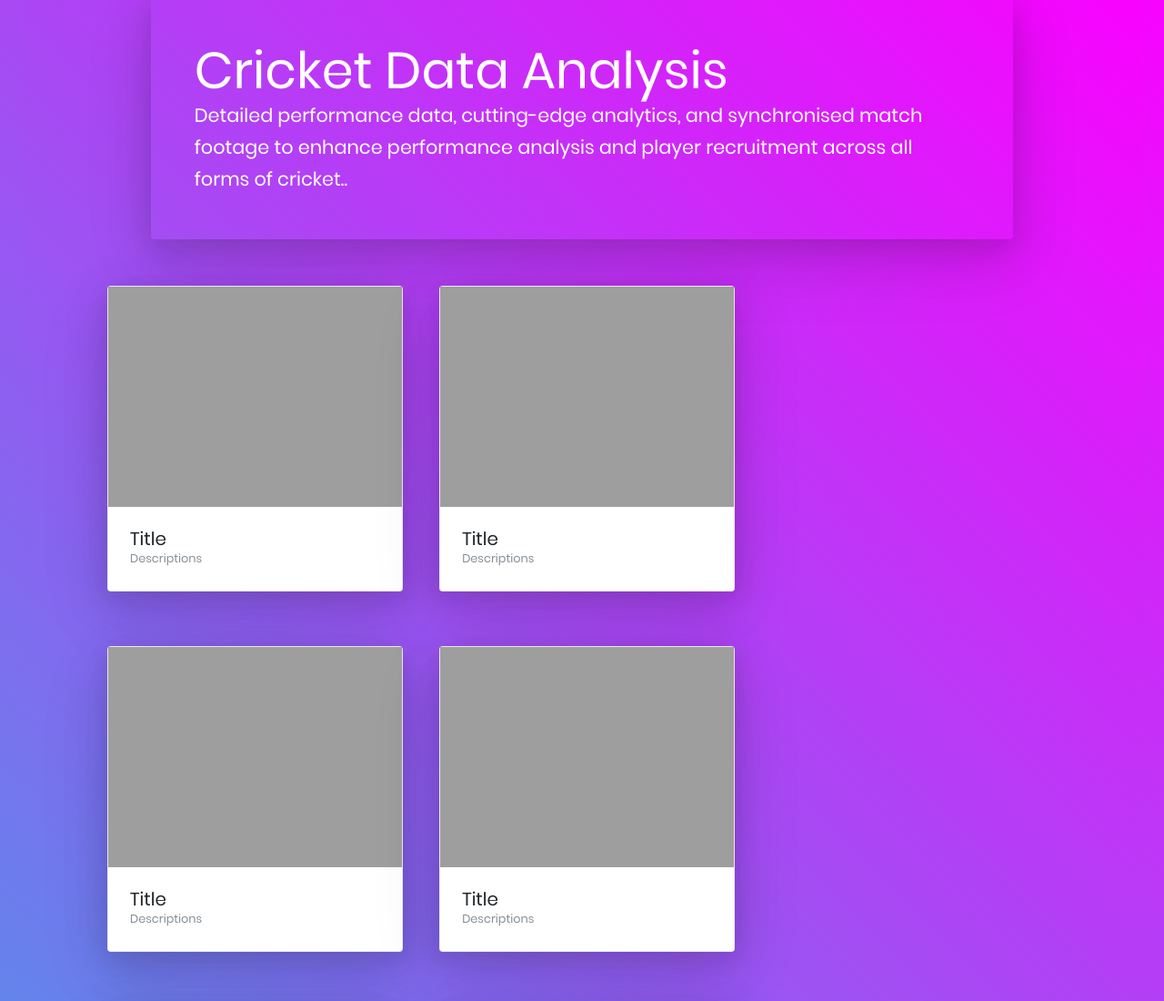
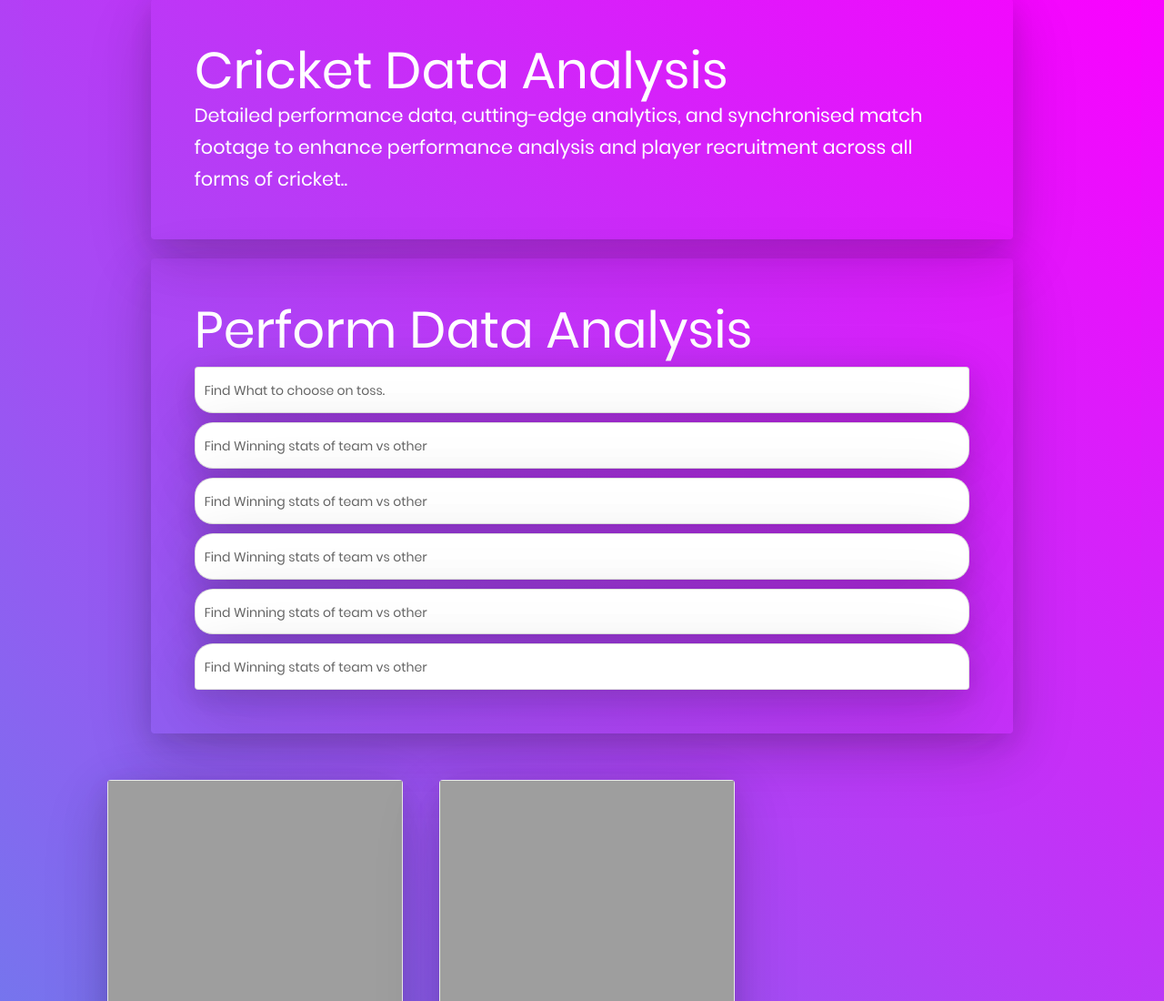
Before and after one commit to PankajChauhanji/cricket-analysis-prediction, a Flask app: page /data_analysis in a window 1280 px wide. Shown: the part 72-1172 px from the top of the page at 91% size. Run offline with Flask 2, Linux system fonts and the light colour scheme; some libraries are stand-ins or nearby versions.

Commit message:
added new functionalities in analysis

```diff
--- a/static/css/main.css
+++ b/static/css/main.css
@@ -689,3 +689,33 @@ body {
   border-radius: 20px;
   box-shadow: rgba(17, 17, 26, 0.1) 0px 8px 24px, rgba(17, 17, 26, 0.1) 0px 16px 56px, rgba(17, 17, 26, 0.1) 0px 24px 80px;
 }
+
+@media screen and (min-width: 768px) {
+  .custom-collapse .collapse {
+          display:block;
+  }
+}
+
+.manual-prediction {
+  padding: 10px;
+  font-size: 120% !important;
+  margin: 10px auto;
+  box-shadow: rgba(17, 17, 26, 0.1) 0px 8px 24px,
+              rgba(17, 17, 26, 0.1) 0px 16px 56px,
+              rgba(17, 17, 26, 0.1) 0px 24px 80px;
+  border-radius: 20px;
+}
+.manual-prediction:hover{
+  transform: scale(1.02);
+  background: #a64bf4;
+  background: -webkit-linear-gradient(left, #00dbde, #fc00ff, #00dbde, #fc00ff);
+  background: -o-linear-gradient(left, #00dbde, #fc00ff, #00dbde, #fc00ff);
+  background: -moz-linear-gradient(left, #00dbde, #fc00ff, #00dbde, #fc00ff);
+  background: linear-gradient(left, #00dbde, #fc00ff, #00dbde, #fc00ff);
+
+  -webkit-transition: all 0.4s;
+  -o-transition: all 0.4s;
+  -moz-transition: all 0.4s;
+  transition: all 0.4s;
+  color: white !important;
+}
--- a/templates/data_analysis.html
+++ b/templates/data_analysis.html
@@ -15,6 +15,20 @@
             </div>
           <!-- End -->
 
+          <div class="analysis-heading text-white p-5 shadow-sm rounded banner">
+            <div class="custom-collapse">
+              <h2 class="display-4" style="color: white;">Perform Data Analysis</h2>
+              <ul class="list-group collapse">
+                <li class="list-group-item manual-prediction"><a href="#">Find What to choose on toss.</a></li>
+                <li class="list-group-item manual-prediction"><a href="#">Find Winning stats of team vs other</a></li>
+                <li class="list-group-item manual-prediction "><a href="#">Find Winning stats of team vs other</a></li>
+                <li class="list-group-item manual-prediction "><a href="#">Find Winning stats of team vs other</a></li>
+                <li class="list-group-item manual-prediction  "><a href="#">Find Winning stats of team vs other</a></li>
+                <li class="list-group-item manual-prediction "><a href="#">Find Winning stats of team vs other</a></li>
+              </ul>
+            </div>
+          </div>
+
           <div class="row">
             <!-- Gallery item -->
             {% for i in range(0, 12) %}
```
